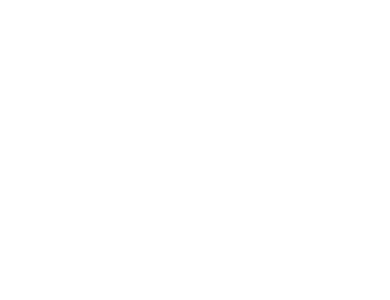
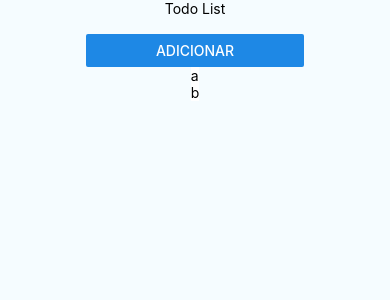
Before and after one commit to luishng/todolistreactnative, a React Native app: screen / in a window 390 px wide. Shown: the top 300 px of the page. Built offline with nearby package versions, Linux system fonts and the light colour scheme.

Commit message:
Add react-native-elements to project

```diff
--- a/App.js
+++ b/App.js
@@ -1,13 +1,33 @@
 import React, { Component } from 'react';
-import { View, Text, Button, FlatList,  } from 'react-native';
-import { CheckBox } from 'react-native-elements'
+import { View, Text, TextInput, TouchableHighlight, Button, FlatList, Platform } from 'react-native';
 
 import styles from './styles';
 
 export default class App extends Component {
   render() {
-    <View style={styles.container}>
-
-    </View>
+    return (
+      <View style={styles.container}>
+        <Text>Todo List</Text>
+        <View>
+          <TextInput></TextInput>
+          <Button
+            onPress={() => {}}
+            title="Adicionar"
+            color="#1E88E5"
+          />
+        </View>
+        <FlatList
+          data={[{key: 'a'}, {key: 'b'}]}
+          renderItem={({item, index}) => (
+            <TouchableHighlight
+              onPress={() => {}}>
+              <View style={{backgroundColor: 'white'}}>
+                <Text>{item.key}</Text>
+              </View>
+            </TouchableHighlight>
+          )}
+        />
+      </View>
+    );
   }
 }
--- a/package.json
+++ b/package.json
@@ -9,6 +9,7 @@
   "dependencies": {
     "react": "16.3.1",
     "react-native": "0.55.4",
+    "react-native-elements": "^0.19.1",
     "react-native-swipeout": "^2.3.4"
   },
   "devDependencies": {
--- a/styles.js
+++ b/styles.js
@@ -16,7 +16,7 @@ const styles = StyleSheet.create({
       textAlign: 'center',
       color: '#333333',
       marginBottom: 5,
-    },
+    }
   });
 
 export default styles;
```
Also changed, not shown: 1 other file (tests, documents, lock files or other folders).
